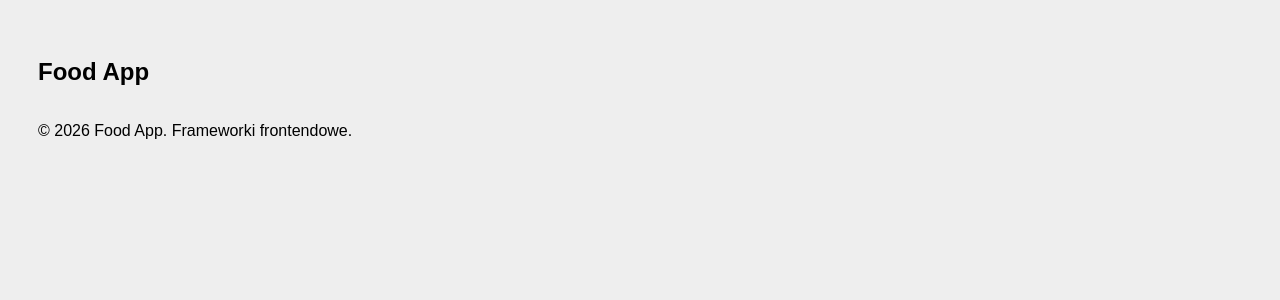
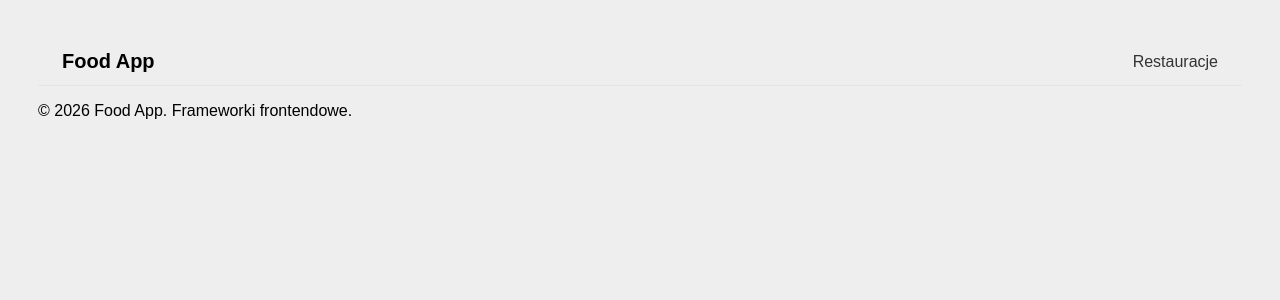
Before and after one commit to DawidSer/FoodApp-Angular, an Angular app: page / in a window 1280 px wide. Shown: the top 300 px of the page. Built offline with nearby package versions, Linux system fonts and the light colour scheme.

Commit message:
Header update

```diff
--- a/src/app/components/header/header.html
+++ b/src/app/components/header/header.html
@@ -1 +1,15 @@
-<h1>Food App</h1>
+<header class="header">
+  <h1 class="brand">
+    <a routerLink="/restaurants">Food App</a>
+  </h1>
+
+  <nav class="nav">
+    <a
+      routerLink="/restaurants"
+      routerLinkActive="active"
+      [routerLinkActiveOptions]="{ exact: true }"
+    >
+      Restauracje
+    </a>
+  </nav>
+</header>
--- a/src/app/components/header/header.scss
+++ b/src/app/components/header/header.scss
@@ -0,0 +1,33 @@
+.header {
+  display: flex;
+  align-items: center;
+  justify-content: space-between;
+  gap: 1rem;
+  padding: 0.75rem 1.5rem;
+  border-bottom: 1px solid #e5e5e5;
+
+  .brand {
+    margin: 0;
+    font-size: 1.25rem;
+
+    a {
+      color: inherit;
+      text-decoration: none;
+    }
+  }
+
+  .nav {
+    display: flex;
+    gap: 1rem;
+
+    a {
+      color: #333;
+      text-decoration: none;
+
+      &.active {
+        font-weight: 700;
+        text-decoration: underline;
+      }
+    }
+  }
+}
--- a/src/app/components/header/header.ts
+++ b/src/app/components/header/header.ts
@@ -1,7 +1,8 @@
 import { Component } from '@angular/core';
+import { RouterLink, RouterLinkActive } from '@angular/router';
 
 @Component({
-  imports: [],
+  imports: [RouterLink, RouterLinkActive],
   selector: 'app-header',
   styleUrl: './header.scss',
   templateUrl: './header.html',
```
